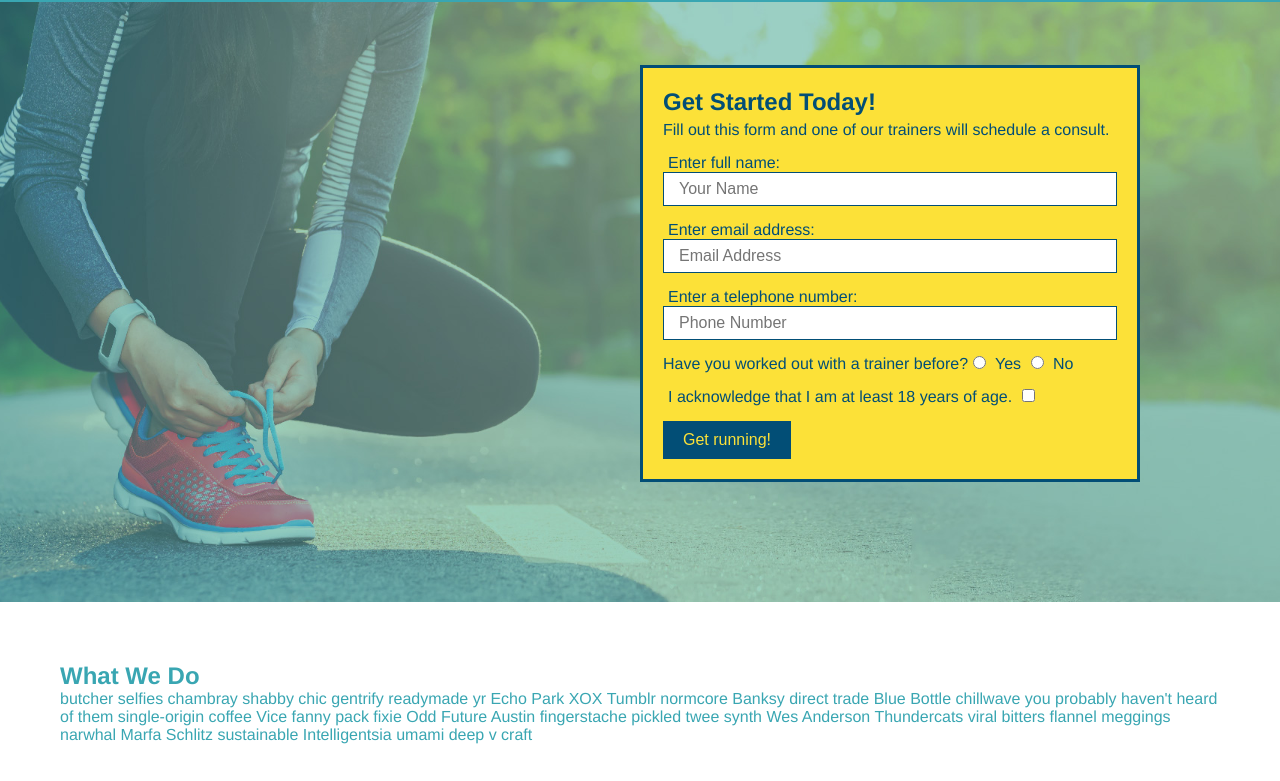
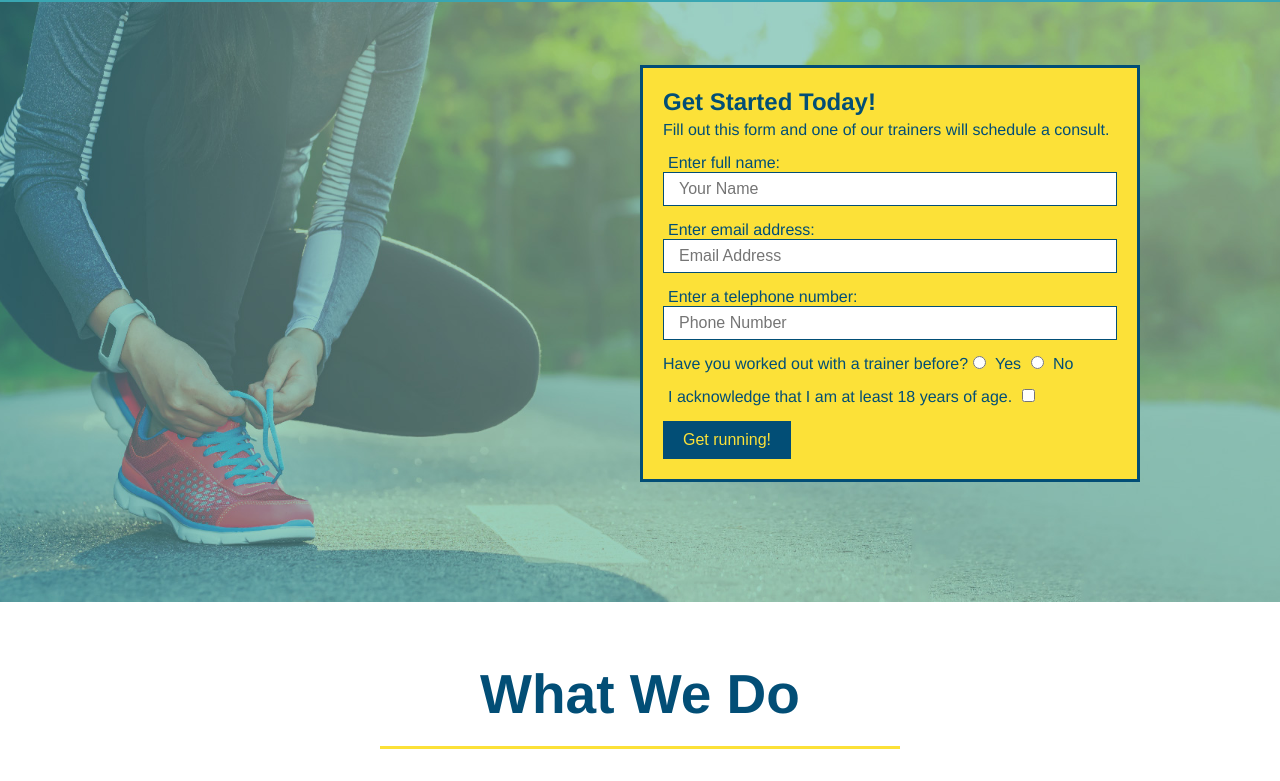
Before and after one commit to einalem4/run-buddy, a plain HTML site: page index.html in a window 1280 px wide. Shown: the part 80-861 px from the top of the page. Drawn offline with Linux system fonts and the light colour scheme.

Commit message:
style what we do section

```diff
--- a/assets/css/style.css
+++ b/assets/css/style.css
@@ -121,3 +121,26 @@ footer a {
     padding: 10px 20px;
     font-size: 16px;
 }
+
+/***WHAT WE DO***/
+
+.intro {
+    text-align: center;
+}
+
+.intro h2 {
+    font-size: 55px;
+    color: #024e76;
+    margin-bottom: 35px;
+    padding: 0 100px 20px 100px;
+    border-bottom: 3px solid #fce138;
+    display: inline-block;
+}
+
+.intro p {
+    line-height: 1.7;
+    color: #39a6b2;
+    width: 80%;
+    font-size: 20px;
+    margin: 0 auto;
+}
--- a/index.html
+++ b/index.html
@@ -63,7 +63,7 @@
         </section>
 
         <!--"what we do" section-->
-        <section id="what-we-do">
+        <section id="what-we-do" class="intro">
             <h2>What We Do</h2>
             <p>
                butcher selfies chambray shabby chic gentrify readymade yr Echo Park XOX Tumblr normcore Banksy direct trade Blue Bottle chillwave you probably haven't heard of them single-origin coffee Vice fanny pack fixie Odd Future Austin fingerstache pickled twee synth Wes Anderson Thundercats viral bitters flannel meggings narwhal Marfa Schlitz sustainable Intelligentsia umami deep v craft
```
